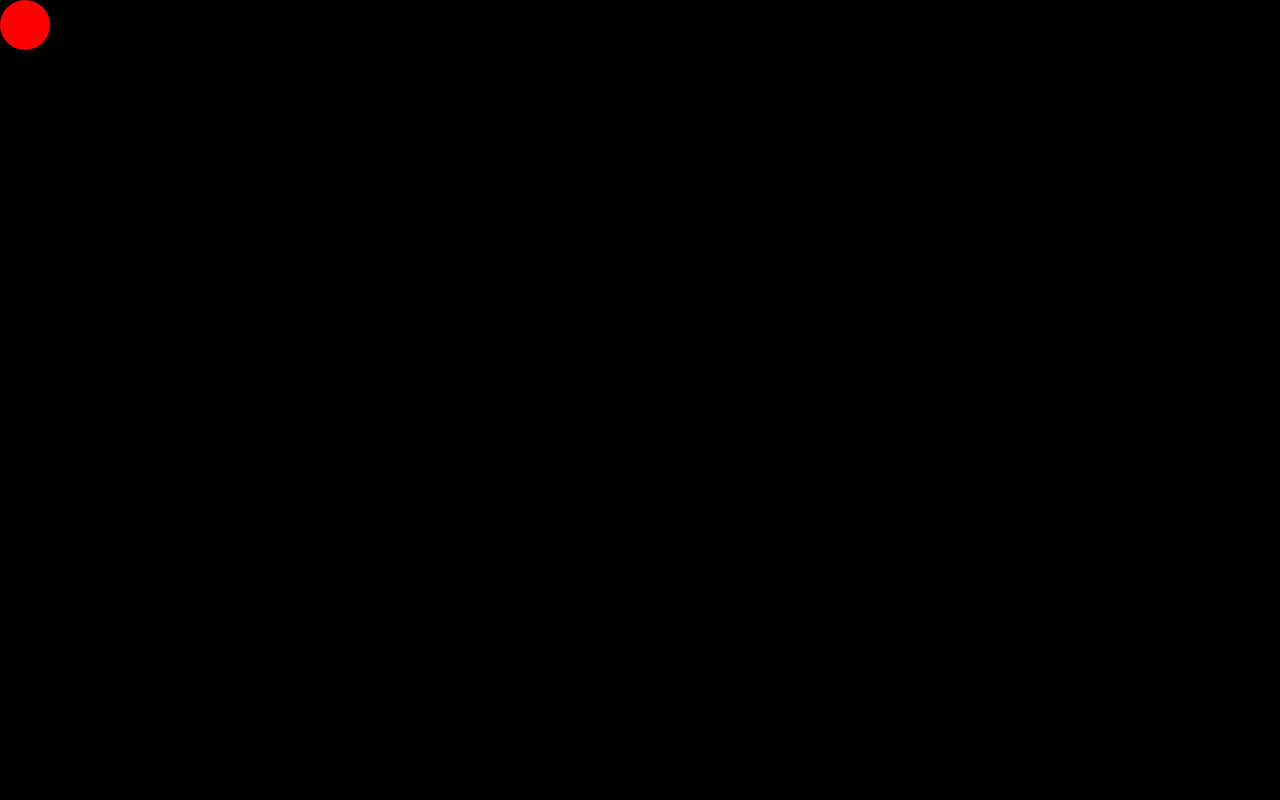
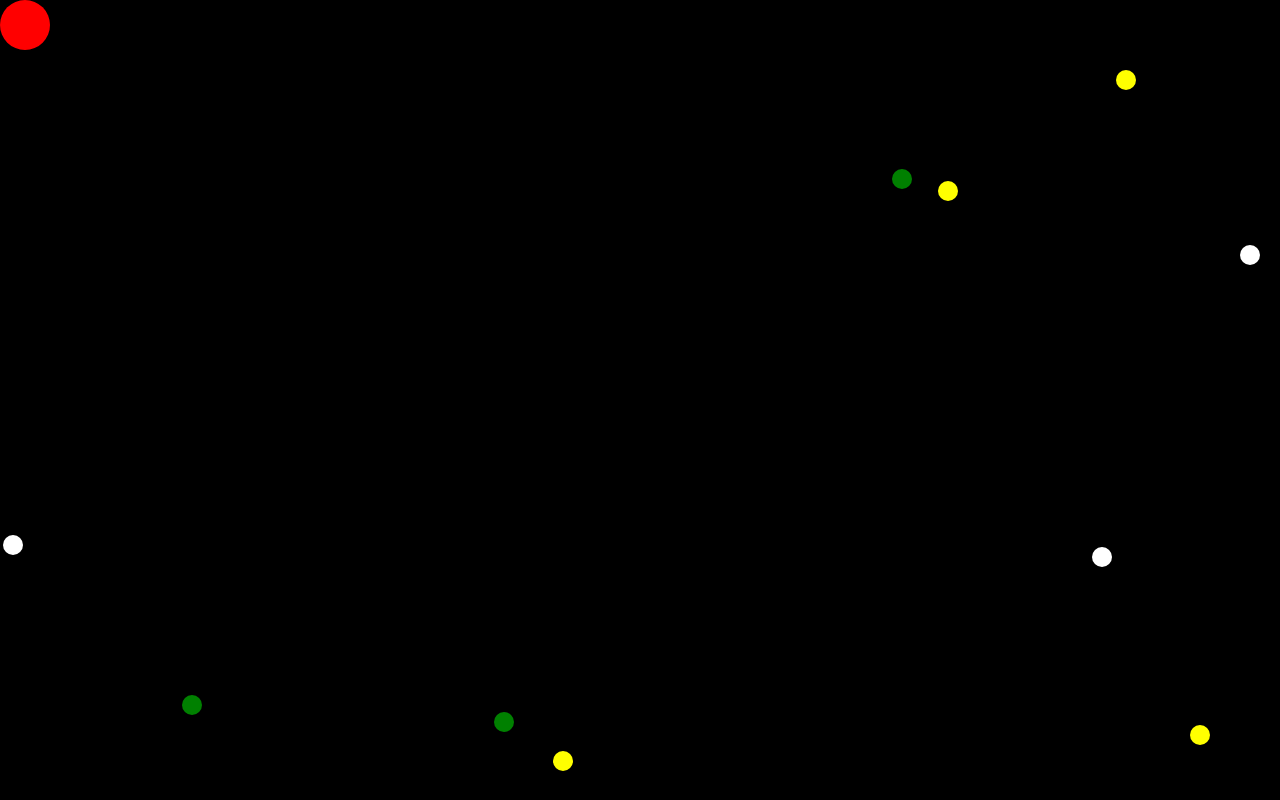
Before and after one commit to AlexMin314/game-30-secs, a plain HTML site: page index.htm in a window 1280 px wide. Drawn offline with Linux system fonts and the light colour scheme.

Commit message:
enemy movement

```diff
--- a/css/style.css
+++ b/css/style.css
@@ -2,7 +2,7 @@ html {
   background: black;
 }
 
-.ball {
+.playerDot {
   height: 50px;
   width: 50px;
   background-color: red;
@@ -11,3 +11,12 @@ html {
   left:50px;
   border-radius: 50%;
 }
+.dots {
+  height: 20px;
+  width: 20px;
+  background-color: white;
+  position: absolute;
+  top:50px;
+  left:50px;
+  border-radius: 50%;
+}
--- a/scripts/drawGame.js
+++ b/scripts/drawGame.js
@@ -1,5 +1,5 @@
 // Event Listner setup
-var drawGame = function(mouse, playerList, playerListLength) {
+var drawGame = function(mouse, playerList, playerLength, dotList, dotLength) {
 
   function getMousePos(e) {
     mouse.x = e.clientX;
@@ -11,10 +11,12 @@ var drawGame = function(mouse, playerList, playerListLength) {
   }());
 
   function draw() {
-    for (var i = 0; i < playerListLength; i++) {
+    for (var i = 0; i < playerLength; i++) {
       playerList[i].drawPlayerMove(mouse);
-
       // enemy dot move
+    }
+    for (var i = 0; i < dotLength; i++) {
+      dotList[i].drawDotMove();
     }
   }
 
--- a/scripts/gameObjects.js
+++ b/scripts/gameObjects.js
@@ -2,17 +2,16 @@ var Player = function () {
 
   // Settings
   var playerDot = null;
+  var playerNum = 1;
   var bullets = [];
   // Make player Dot.
   init();
 
   this.drawPlayerMove = function (mouse) {
-    var pRect = playerDot.getBoundingClientRect();
-
-    var curX = Number(playerDot.style.left.slice(0,-2));
-    var curY = Number(playerDot.style.top.slice(0,-2));
-    var nextX = curX + (mouse.x - 25 - curX)/30;
-    var nextY = curY + (mouse.y - 25 - curY)/30;
+    var curX = Number(playerDot.style.left.slice(0, -2));
+    var curY = Number(playerDot.style.top.slice(0, -2));
+    var nextX = curX + (mouse.x - 25 - curX) / 30;
+    var nextY = curY + (mouse.y - 25 - curY) / 30;
 
     playerDot.style.left = nextX + "px";
     playerDot.style.top = nextY + "px";
@@ -23,36 +22,64 @@ var Player = function () {
     // collision checker?
   };
 
-  this.shootBullets = function() {
+  this.shootBullets = function () {
 
   };
 
-
   function init() {
-    playerDot = create();
-    playerDot.style.top = Math.floor(window.innerHeight/2)+ 'px';
-    playerDot.style.left = Math.floor(window.innerWidth/2) + 'px';
+    playerDot = createDots('playerDot', playerNum);
+    // Starting Point : Center
+    playerDot.style.top = Math.floor(window.innerHeight / 2) + 'px';
+    playerDot.style.left = Math.floor(window.innerWidth / 2) + 'px';
   }
 
-  function create() {
-    var newDiv = document.createElement('div');
-    newDiv.className = "ball";
-    document.getElementById('board').appendChild(newDiv);
-    return document.getElementsByClassName('ball')[0];
-  }
 };
 
 // normal enemy
-var Dots = function () {
+var Dots = function (dotNum) {
   // Settings
   var dots = null;
 
+  var speed = Math.floor(Math.random() * 4 + 2);
+  var multi = 1.0;
+  var dx = Math.random() > 0.5 ? speed*multi : -speed*multi;
+  var dy = Math.random() > 0.5 ? speed*multi : -speed*multi;
+
+  var colorSeed = [,, 'green', 'blue', 'white', 'yellow'];
+  var colorSelect = colorSeed[speed];
+
+  init();
+
   function init() {
-    dots = create();
-    dots.style.top = Math.floor(window.innerHeight/2)+ 'px';
-    dots.style.left = Math.floor(window.innerWidth/2) + 'px';
+    dots = createDots('dots', null, dotNum);
+    // Starting Point : random
+    var h = window.innerHeight;
+    var w = window.innerWidth;
+    var downside = Math.random() * (h / 7) + (h * 6 / 7) - 25;
+    var upside = Math.random() * (h / 7) + 25;
+    var randomSeed = Math.random() * 2 < 1 ? upside : downside;
+    dots.style.top = Math.floor(randomSeed) + 'px';
+    dots.style.left = Math.floor(Math.random() * (w - 100) + 50) + 'px';
+    dots.style.backgroundColor = colorSelect;
   }
 
+  this.drawDotMove = function () {
+    var dRect = dots.getBoundingClientRect();
+    var x = dRect.left;
+    var y = dRect.top;
+
+    if (x + dx >= window.innerWidth - 20 || x + dx <= 0) {
+      dx = -dx;
+    }
+    if (y + dy >= window.innerHeight - 20 || y + dy <= 0) {
+      dy = -dy;
+    }
+
+    x += dx;
+    y += dy;
+    dots.style.left = x + 'px';
+    dots.style.top = y + 'px';
+  };
 
 };
 
@@ -77,7 +104,7 @@ var Snowflake = function () {
 
 
 // Gives wall limit
-Object.prototype.wall = function() {
+Object.prototype.wall = function () {
   var rect = this.getBoundingClientRect();
   var w = Math.floor(window.innerWidth);
   var h = Math.floor(window.innerHeight);
@@ -85,16 +112,25 @@ Object.prototype.wall = function() {
   if (rect.bottom > h) {
     this.style.top = (h - rect.height) + 'px';
   }
-
   if (rect.top < 0) {
     this.style.top = '0px';
   }
-
   if (rect.left < 0) {
     this.style.left = '0px';
   }
-
   if (rect.right > w) {
     this.style.left = (w - rect.width) + 'px';
   }
 }
+
+Object.prototype.createDots = function (type, pNum, dNum) {
+  var newDiv = document.createElement('div');
+  newDiv.className = type;
+  newDiv.id = type + (type === 'playerDot' ? pNum : dNum);
+  document.getElementById('board').appendChild(newDiv);
+  return document.getElementById(newDiv.id);
+}
+
+Object.prototype.clearDots = function () {
+
+}
--- a/scripts/gameSetting.js
+++ b/scripts/gameSetting.js
@@ -9,7 +9,6 @@
   // World settings
   var frame = 0; // Frames since the start of the game
   var playerList = [];
-  //var playerNumber = 1;
   if (true) {
     var player = new Player();
     playerList.push(player);
@@ -17,11 +16,14 @@
   var pLength = playerList.length;
 
   var dotsList = [];
+  var dotNum = 1;
+  // maybe need to move into render
   if (true) {
-    for(var i = 0; i < settings.round * 1; i++) {
-      dotsList[i] = new Dots();
+    for(var i = 0; i < settings.round * 10; i++) {
+      dotsList[i] = new Dots(i);
     }
   }
+  var dotLength = dotsList.length;
 
   // Vector settings
   var mouse = {};
@@ -64,6 +66,6 @@
   // Custom method here
 
   // Start game
-  drawGame(mouse, playerList, pLength);
+  drawGame(mouse, playerList, pLength, dotsList, dotLength);
 
 }());
```
